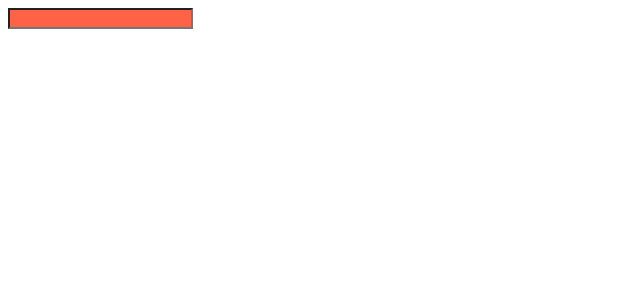
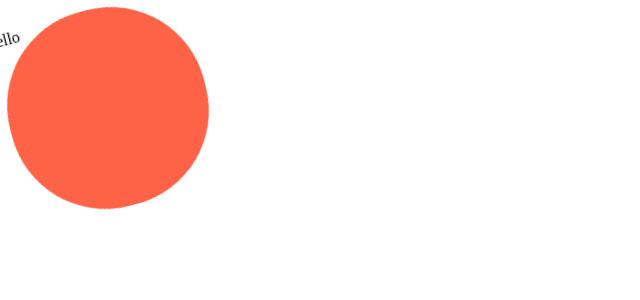
Before and after one commit to daeyeub/react-masterclasses, a React (Create React App) app: page / in a window 1280 px wide. Shown: the top 300 px of the page, without its empty margins (0-640 px from the left). Built offline with nearby package versions, Linux system fonts and the light colour scheme.

Commit message:
#2.4 Animations and Pseudo Selectors

```diff
--- a/src/App.js
+++ b/src/App.js
@@ -1,18 +1,32 @@
-import styled from "styled-components";
+import styled, { keyframes } from "styled-components";
 
-const Father = styled.div`
+const Wrapper = styled.div`
   display: flex;
 `;
 
-const Input = styled.input.attrs({ required: true })`
+const rotationAnimation = keyframes`
+ from{
+ transform:rotate(0deg);
+ border-radius:0px;
+ }to{
+ transform:rotate(360deg);
+ border-radius:100px;
+ }
+`;
+const Box = styled.div`
+  height: 200px;
+  width: 200px;
   background-color: tomato;
+  animation: ${rotationAnimation} 0.5s linear infinite;
 `;
 
 function App() {
   return (
-    <Father>
-      <Input />
-    </Father>
+    <Wrapper>
+      <Box>
+        <span>hello</span>
+      </Box>
+    </Wrapper>
   );
 }
 
```
